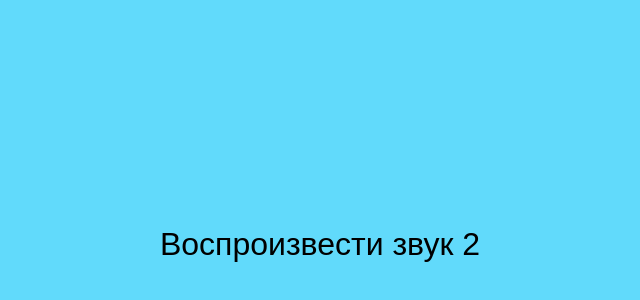
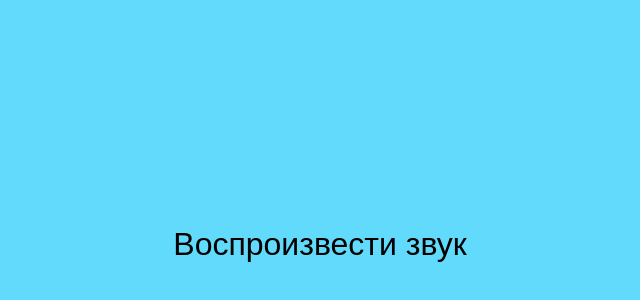
Before and after one commit to pesbazzzedchip/pesbazzzedchip.github.io, a plain HTML site: page sound2.html in a window 1280 px wide. Shown: the part 156-456 px from the top of the page, without its empty margins (320-960 px from the left). Drawn offline with Linux system fonts and the light colour scheme.

Commit message:
Update sound2.html

```diff
--- a/sound2.html
+++ b/sound2.html
@@ -25,7 +25,7 @@
     </style>
 </head>
 <body>
-    <button id="playButton">Воспроизвести звук 2</button>
+    <button id="playButton">Воспроизвести звук</button>
     <audio id="sound" src="sound2.mp3"></audio>
 
     <script>
```
